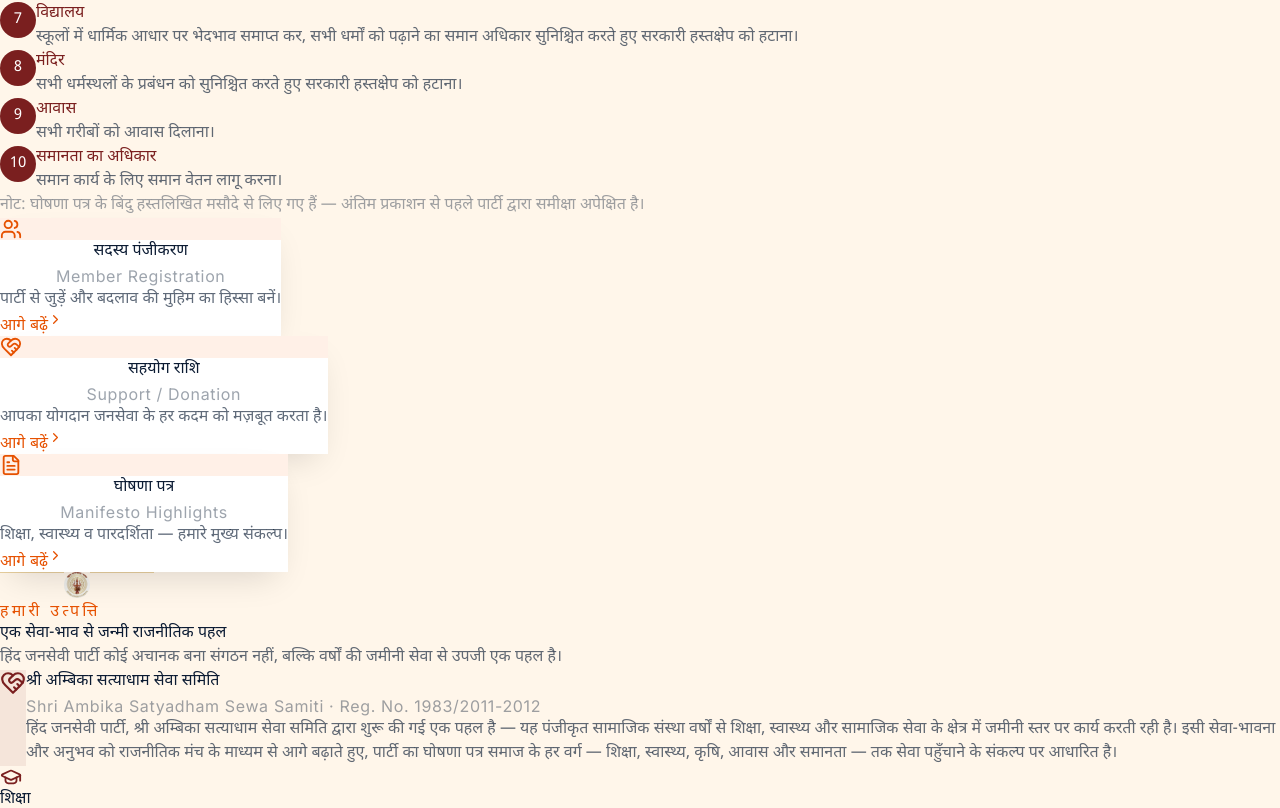
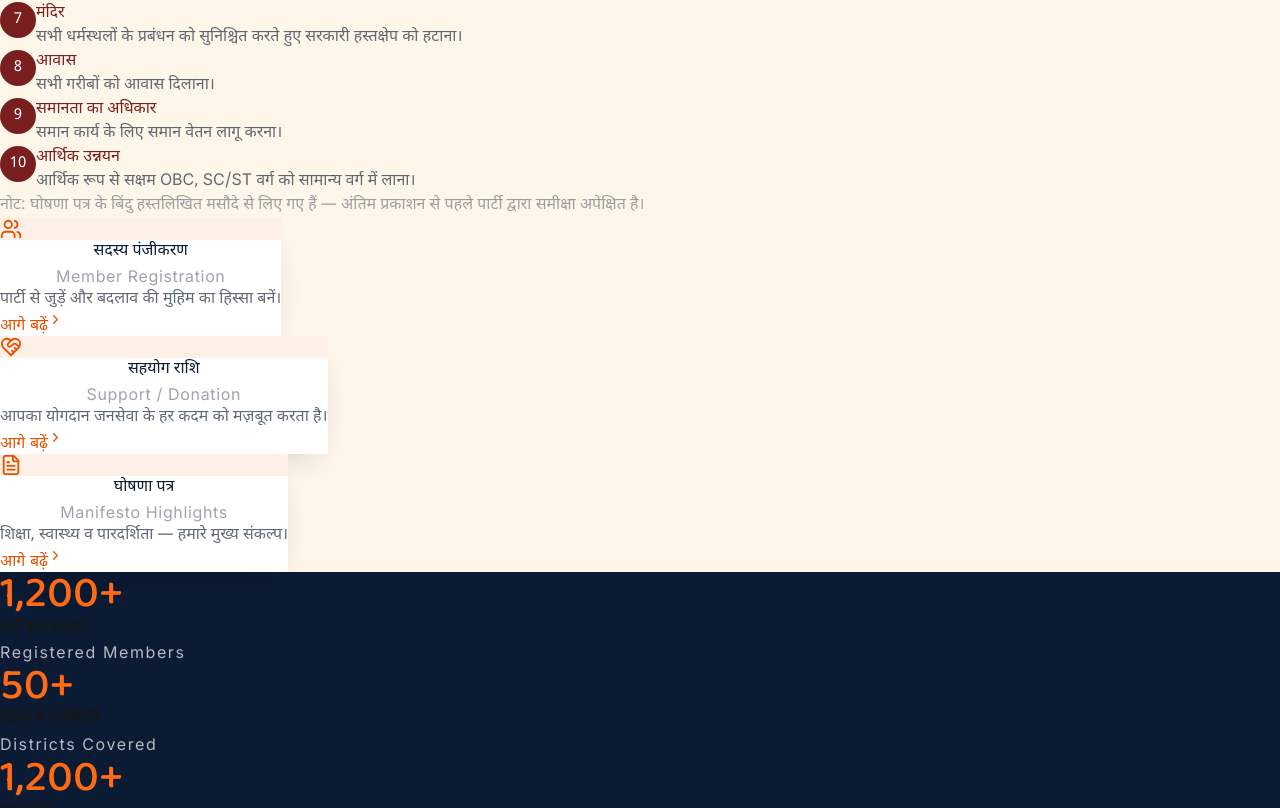
Before and after one commit to aiorionlab-projects/hindjansewaparty, a React (Vite) app: page / in a window 1280 px wide. Shown: the part 1092-1900 px from the top of the page. Built offline with nearby package versions, Linux system fonts and the light colour scheme.

Commit message:
counter added

```diff
--- a/src/App.jsx
+++ b/src/App.jsx
@@ -265,17 +265,16 @@ const NAV_LINKS = [
 ];
 
 const MANIFESTO = [
-  { n: 1, hi: "आर्थिक उन्नयन", body: "आर्थिक रूप से सक्षम OBC, SC/ST वर्ग को सामान्य वर्ग में लाना।" },
-  { n: 2, hi: "आरक्षण", body: "आरक्षण की मौजूदा व्यवस्था को समाप्त कर, नौकरी व शिक्षा में प्रतिभा (योग्यता) के आधार पर अवसर देना।" },
-  { n: 3, hi: "नौकरी", body: "योग्यता के आधार पर नौकरियों में नियुक्ति सुनिश्चित करना।" },
-  { n: 4, hi: "शिक्षा", body: "समानता के आधार पर सभी को निःशुल्क व गुणवत्तापूर्ण शिक्षा उपलब्ध कराना।" },
-  { n: 5, hi: "स्वास्थ्य", body: "सभी नागरिकों को ₹5 लाख तक की निःशुल्क स्वास्थ्य बीमा सुविधा देना।" },
-  { n: 6, hi: "कृषि", body: "किसानों को अपनी उपज का समर्थन मूल्य स्वयं निर्धारित करने का अधिकार देना।" },
-  { n: 7, hi: "विद्यालय", body: "स्कूलों में धार्मिक आधार पर भेदभाव समाप्त कर, सभी धर्मों को पढ़ाने का समान अधिकार सुनिश्चित करते हुए सरकारी हस्तक्षेप को हटाना।" },
-  { n: 8, hi: "मंदिर", body: "सभी धर्मस्थलों के प्रबंधन को सुनिश्चित करते हुए सरकारी हस्तक्षेप को हटाना।" },
-  { n: 9, hi: "आवास", body: "सभी गरीबों को आवास दिलाना।" },
-  { n: 10, hi: "समानता का अधिकार", body: "समान कार्य के लिए समान वेतन लागू करना।" },
-
+  { n: 1, hi: "आरक्षण", body: "आरक्षण की मौजूदा व्यवस्था को समाप्त कर, नौकरी व शिक्षा में प्रतिभा (योग्यता) के आधार पर अवसर देना।" },
+  { n: 2, hi: "नौकरी", body: "योग्यता के आधार पर नौकरियों में नियुक्ति सुनिश्चित करना।" },
+  { n: 3, hi: "शिक्षा", body: "समानता के आधार पर सभी को निःशुल्क व गुणवत्तापूर्ण शिक्षा उपलब्ध कराना।" },
+  { n: 4, hi: "स्वास्थ्य", body: "सभी नागरिकों को ₹5 लाख तक की निःशुल्क स्वास्थ्य बीमा सुविधा देना।" },
+  { n: 5, hi: "कृषि", body: "किसानों को अपनी उपज का समर्थन मूल्य स्वयं निर्धारित करने का अधिकार देना।" },
+  { n: 6, hi: "विद्यालय", body: "स्कूलों में धार्मिक आधार पर भेदभाव समाप्त कर, सभी धर्मों को पढ़ाने का समान अधिकार सुनिश्चित करते हुए सरकारी हस्तक्षेप को हटाना।" },
+  { n: 7, hi: "मंदिर", body: "सभी धर्मस्थलों के प्रबंधन को सुनिश्चित करते हुए सरकारी हस्तक्षेप को हटाना।" },
+  { n: 8, hi: "आवास", body: "सभी गरीबों को आवास दिलाना।" },
+  { n: 9, hi: "समानता का अधिकार", body: "समान कार्य के लिए समान वेतन लागू करना।" },
+  { n: 10, hi: "आर्थिक उन्नयन", body: "आर्थिक रूप से सक्षम OBC, SC/ST वर्ग को सामान्य वर्ग में लाना।" },
 ];
 
 const ACHIEVEMENTS = [
@@ -661,6 +660,60 @@ function Achievements() {
             </Reveal>
           ))}
         </div>
+      </div>
+    </section>
+  );
+}
+
+/* --------------------------------- trust stats ------------------------------ */
+
+function CountUp({ target, suffix = "", duration = 1800 }) {
+  const [ref, visible] = useReveal();
+  const [value, setValue] = useState(0);
+  useEffect(() => {
+    if (!visible) return;
+    let start = null;
+    let raf;
+    const step = (ts) => {
+      if (start === null) start = ts;
+      const progress = Math.min((ts - start) / duration, 1);
+      const eased = 1 - Math.pow(1 - progress, 3); // ease-out cubic
+      setValue(Math.round(eased * target));
+      if (progress < 1) raf = requestAnimationFrame(step);
+    };
+    raf = requestAnimationFrame(step);
+    return () => cancelAnimationFrame(raf);
+  }, [visible, target, duration]);
+  return (
+    <span ref={ref} className="tabular-nums">
+      {value.toLocaleString("en-IN")}{suffix}
+    </span>
+  );
+}
+
+const TRUST_STATS = [
+  { target: 1200, suffix: "+", hi: "पंजीकृत सदस्य", en: "Registered Members" },
+  { target: 50, suffix: "+", hi: "जिलों में उपस्थिति", en: "Districts Covered" },
+  { target: 1200, suffix: "+", hi: "स्वयंसेवक", en: "Volunteers" },
+  { target: 12, suffix: "+", hi: "वर्षों की सेवा", en: "Years of Service" },
+];
+
+function TrustStats() {
+  return (
+    <section className="bg-navy py-16 px-5 md:px-6">
+      <div className="max-w-7xl mx-auto grid grid-cols-2 lg:grid-cols-4 gap-6 md:gap-8">
+        {TRUST_STATS.map((s, i) => (
+          <Reveal key={s.en} delay={i * 100} className="text-center">
+            <div
+              className="display font-extrabold text-saffron"
+              style={{ fontSize: "clamp(2rem, 5vw, 2.75rem)", lineHeight: 1 }}
+            >
+              <CountUp target={s.target} suffix={s.suffix} />
+            </div>
+            <div className="hi text-white font-semibold mt-2 text-sm md:text-base">{s.hi}</div>
+            <div className="text-white-70 text-xs uppercase mt-1" style={{ letterSpacing: "0.1em" }}>{s.en}</div>
+          </Reveal>
+        ))}
       </div>
     </section>
   );
@@ -1206,6 +1259,7 @@ export default function HindJanSeviParty() {
 
       <Manifesto />
       <QuickActionCards onOpenForm={() => setFormOpen(true)} onOpenDonate={() => setDonateOpen(true)} />
+      <TrustStats />
       <Divider />
       <OriginNGO />
       <Divider />
```
